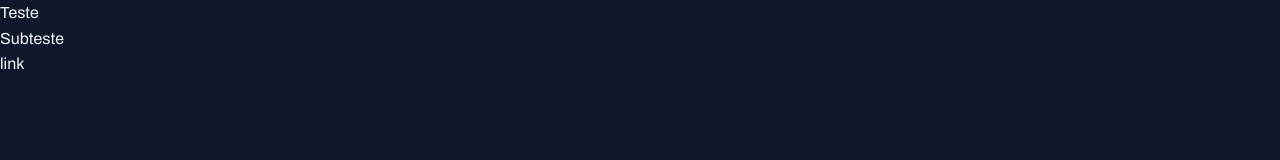
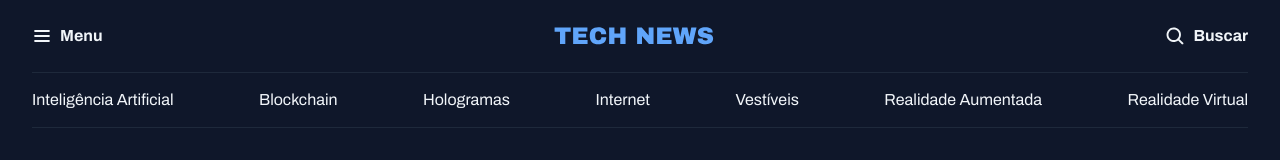
Before and after one commit to Nerii-dev/portal_de_noticias, a plain HTML site: page index.html in a window 1280 px wide. Drawn offline with Linux system fonts and the light colour scheme.

Commit message:
criação do header

```diff
--- a/index.html
+++ b/index.html
@@ -11,8 +11,31 @@
     <link href="https://fonts.googleapis.com/css2?family=Archivo:ital,wght@0,100..900;1,100..900&display=swap" rel="stylesheet">
 </head>
 <body>
-    <h1>Teste</h1>
-    <h2>Subteste</h2>
-    <a href="#">link</a>
+    <header class="container">
+        <nav id="primary" class="grid grid-flow-col">
+            <div>
+                <img src="assets/icons/List.svg" alt="icone de menu">
+                <strong>Menu</strong>
+            </div>
+
+            <div>
+                <img src="assets/Logo.svg" alt="technews logo">
+            </div>
+
+            <div>
+                <img src="assets/icons/MagnifyingGlass.svg" alt="icone de pesquisa">
+                <strong>Buscar</strong>
+            </div>
+        </nav>
+        <nav id="secondary" class="grid grid-flow-col">
+            <a href="#">Inteligência Artificial</a>
+            <a href="#">Blockchain</a>
+            <a href="#">Hologramas</a>
+            <a href="#">Internet</a>
+            <a href="#">Vestíveis</a>
+            <a href="#">Realidade Aumentada</a>
+            <a href="#">Realidade Virtual</a>
+        </nav>
+    </header>
 </body>
 </html>
--- a/style/global.css
+++ b/style/global.css
@@ -38,3 +38,18 @@ a:hover {
 h1, h2, h3 {
     font:inherit;
 }
+
+.container {
+    max-width: 1280px;
+    padding-inline: 32px;
+    margin-inline: auto;
+}
+
+/* utility-first */
+.grid {
+    display: grid;
+}
+
+.grid-flow-col {
+    grid-auto-flow: column;
+}
--- /dev/null
+++ b/style/header.css
@@ -0,0 +1,24 @@
+#primary {
+    padding-block: 20px;
+
+    div {
+        display: flex;
+        align-items: center;
+        gap: 8px;
+    }
+
+    div:nth-child(2) {
+        margin-inline: auto;
+    }
+
+    div:nth-child(3) {
+        justify-self: end;
+    }
+}
+
+#secondary {
+    padding-block: 14px;
+    border: 1px solid var(--strole-color);
+    border-inline: none;
+    justify-content: space-between;
+}
--- a/style/index.css
+++ b/style/index.css
@@ -1 +1,2 @@
 @import url(global.css);
+@import url(header.css);
```
